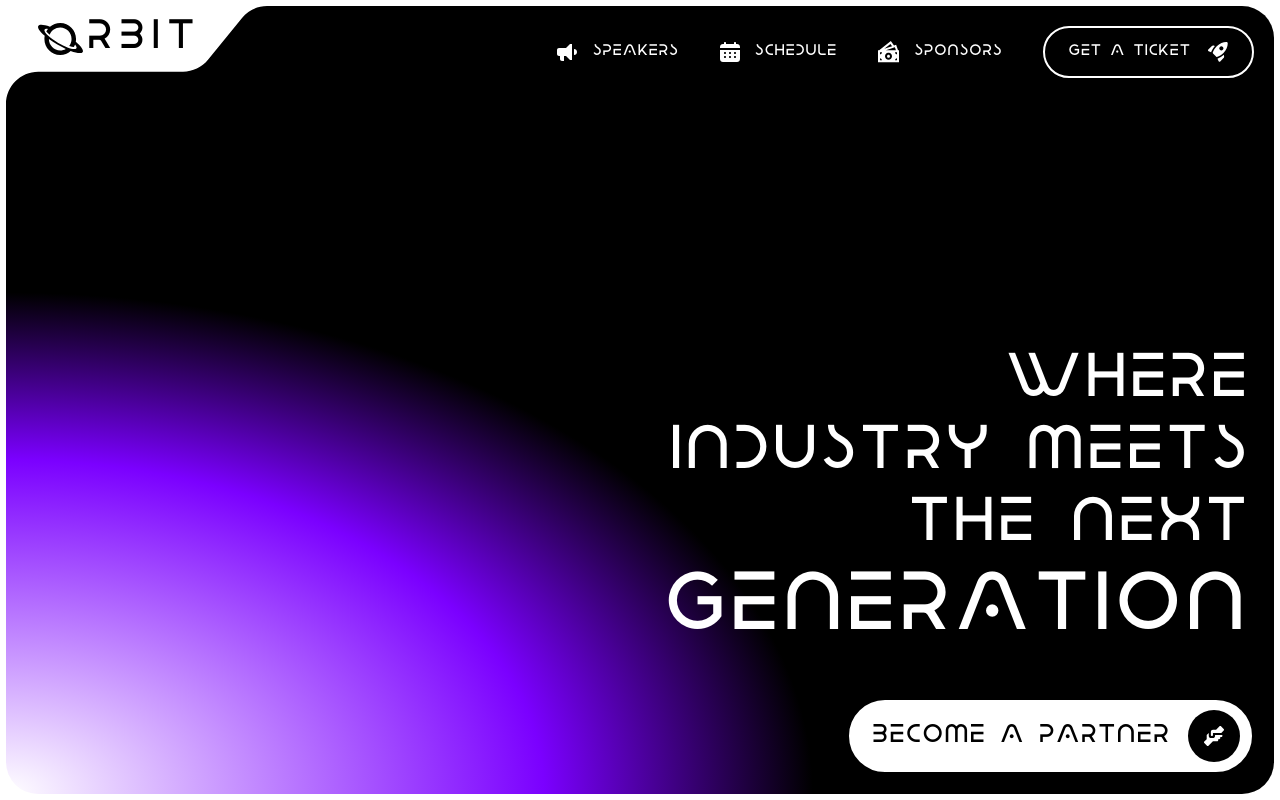
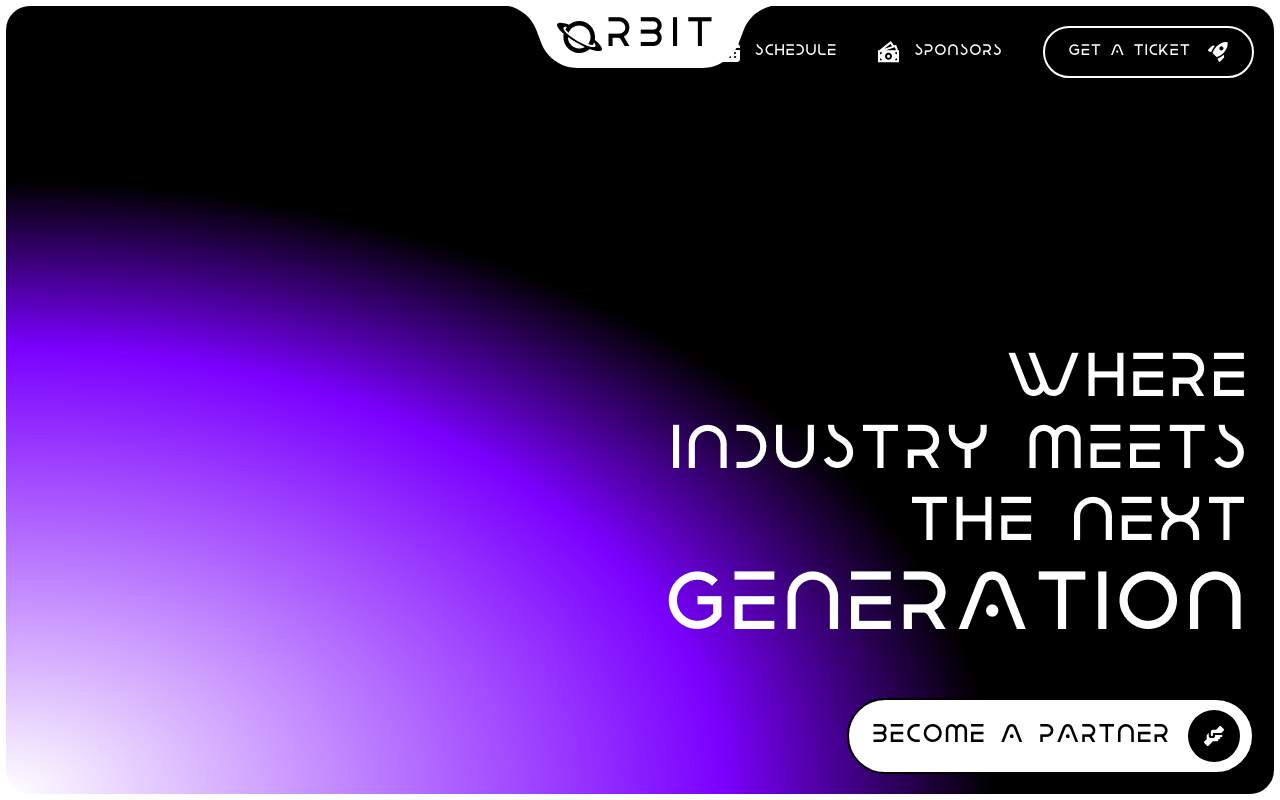
Before and after one commit to GDGBabcockUniversity/orbit, a React (Vite) app: page / in a window 1280 px wide. Built offline with nearby package versions, Linux system fonts and the light colour scheme; a web font is replaced by a local one.

Commit message:
feat: update hero styling and responsive notch layout

```diff
--- a/src/components/hero.tsx
+++ b/src/components/hero.tsx
@@ -10,7 +10,7 @@ const Hero = () => {
         - Desktop: 32px all around EXCEPT top-left (the notch is there).
         - Mobile: 32px all around (the notch sits exactly in the top-center).
       */}
-      <div className="w-full h-full bg-[radial-gradient(ellipse_at_0%_100%,var(--color-foreground),var(--color-primary)_30%,var(--color-background)_45%)] rounded-4xl lg:rounded-tl-none relative overflow-hidden">
+      <div className="w-full h-full bg-[radial-gradient(ellipse_at_0%_100%,var(--color-foreground),var(--color-primary)_40%,var(--color-background)_55%)] rounded-3xl relative overflow-hidden">
         {/* =========================================
             DESKTOP NOTCH (Top-Left)
             ========================================= */}
@@ -19,7 +19,7 @@ const Hero = () => {
           recreating the exactly-sized cutoff shape from Union.svg.
           (Expanded by 1px up and left to prevent subpixel antialiasing gaps)
         */}
-        <div className="hidden lg:flex absolute top-0 left-0 w-[261px] h-[98px] z-20">
+        {/* <div className="hidden lg:flex absolute top-0 left-0 w-[261px] h-[98px] z-20">
           <svg
             className="absolute top-0 left-0 w-full h-full text-foreground"
             viewBox="0 0 259.197 97"
@@ -30,11 +30,10 @@ const Hero = () => {
             <path d="M0 0 H259.197 C249.581 0 240.474 4.3252 234.396 11.7783 L200.604 53.2217 C194.526 60.6748 185.419 65 175.803 65 H32 C14.3269 65 0 79.3269 0 97 V0 Z" />
           </svg>
 
-          {/* Logo placed inside the white desktop notch */}
           <div className="relative z-10 w-full flex items-center justify-center -top-4 -left-4">
             <OrbitLogo />
           </div>
-        </div>
+        </div> */}
 
         {/* =========================================
             MOBILE NOTCH (Top-Center)
@@ -44,7 +43,7 @@ const Hero = () => {
           recreating the exactly-sized cutoff shape from the mobile SVG.
           (Expanded by 1px up and horizontally to prevent subpixel antialiasing gaps)
         */}
-        <div className="flex lg:hidden absolute -top-px left-1/2 -translate-x-1/2 w-[232px] h-[53px] z-20">
+        <div className="flex absolute -top-px left-1/2 -translate-x-1/2 w-[232px] lg:w-[280px] h-[53px] lg:h-[63px] z-20">
           <svg
             className="absolute top-0 left-0 w-full h-full text-foreground"
             viewBox="0 0 230.4 52"
```
